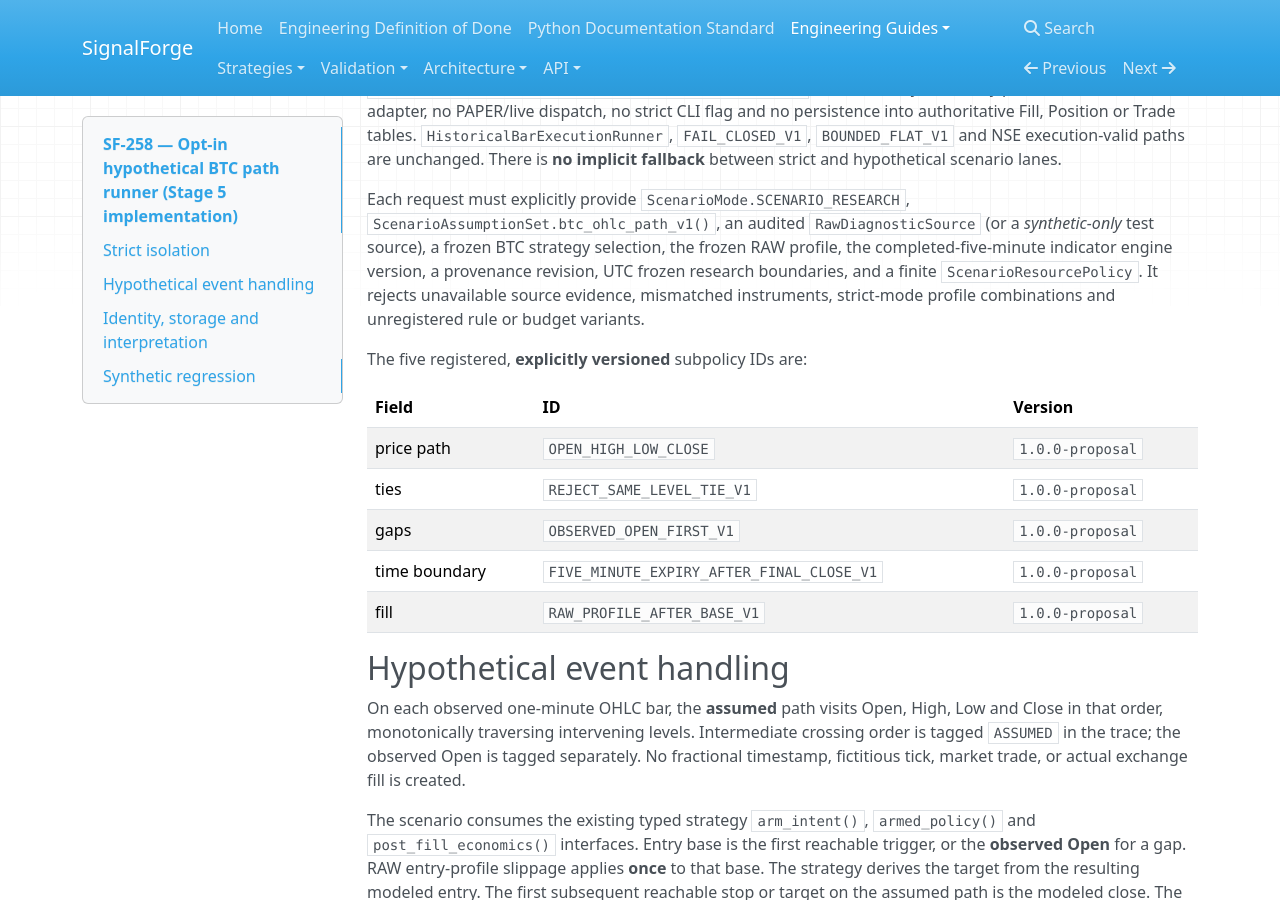
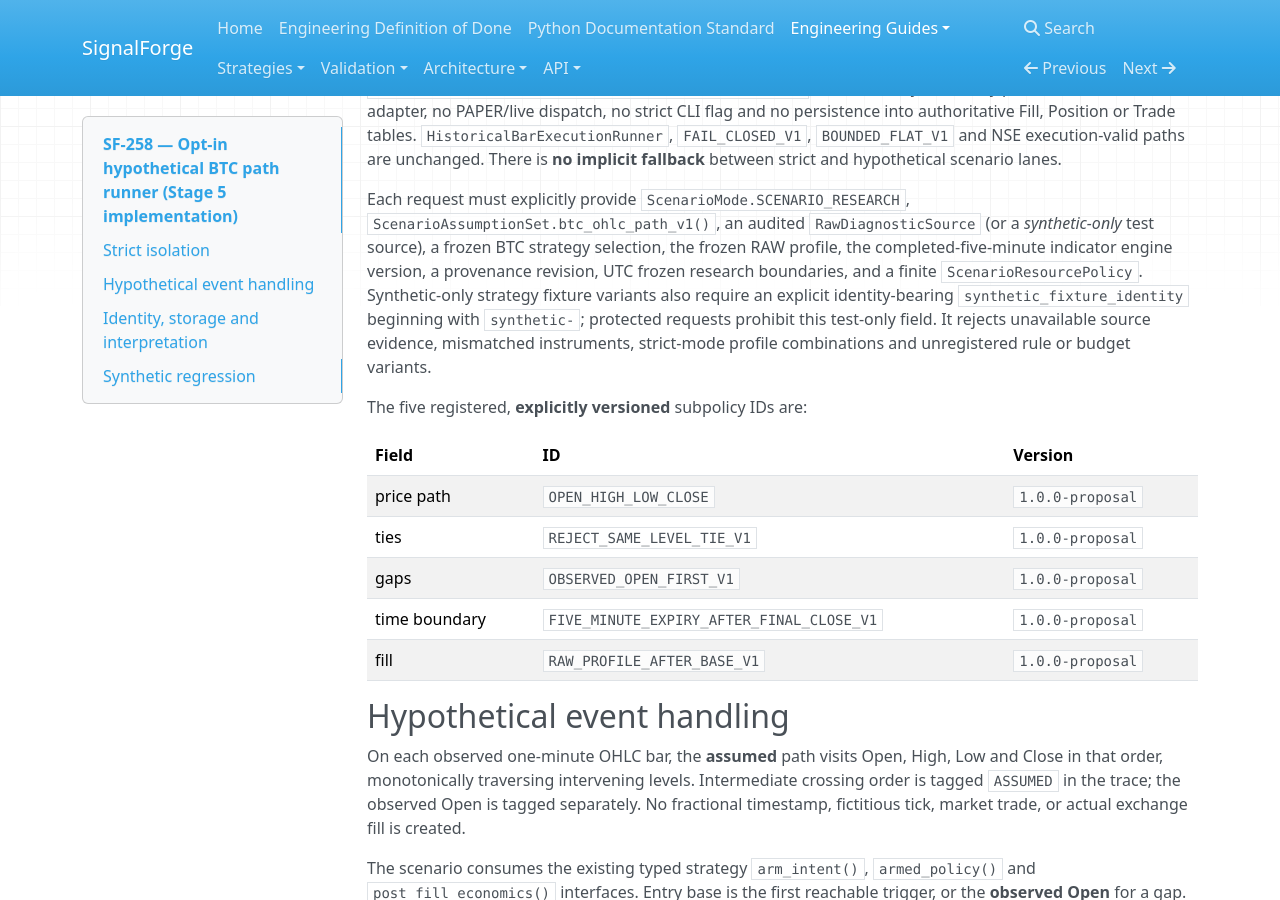
Before and after one commit to harishkamathuk/signalforge, an MkDocs documentation site: the page built from docs/engineering/scenario-research-runner.md, in a window 1280 px wide and 900 px high, scrolled down 332 px. Built offline with MkDocs 1.6.1, drawn with Linux system fonts in a browser that asks for light colours; nearby versions of some CDN libraries.

Commit message:
docs(sf-258): document synthetic fixture provenance and protected isolation

```diff
--- a/docs/engineering/scenario-research-runner.md
+++ b/docs/engineering/scenario-research-runner.md
@@ -22,7 +22,10 @@ Each request must explicitly provide `ScenarioMode.SCENARIO_RESEARCH`,
 `RawDiagnosticSource` (or a *synthetic-only* test source), a frozen BTC
 strategy selection, the frozen RAW profile, the completed-five-minute
 indicator engine version, a provenance revision, UTC frozen research
-boundaries, and a finite `ScenarioResourcePolicy`. It rejects unavailable
+boundaries, and a finite `ScenarioResourcePolicy`. Synthetic-only strategy
+fixture variants also require an explicit identity-bearing
+`synthetic_fixture_identity` beginning with `synthetic-`; protected
+requests prohibit this test-only field. It rejects unavailable
 source evidence, mismatched instruments, strict-mode profile combinations
 and unregistered rule or budget variants.
 
```
